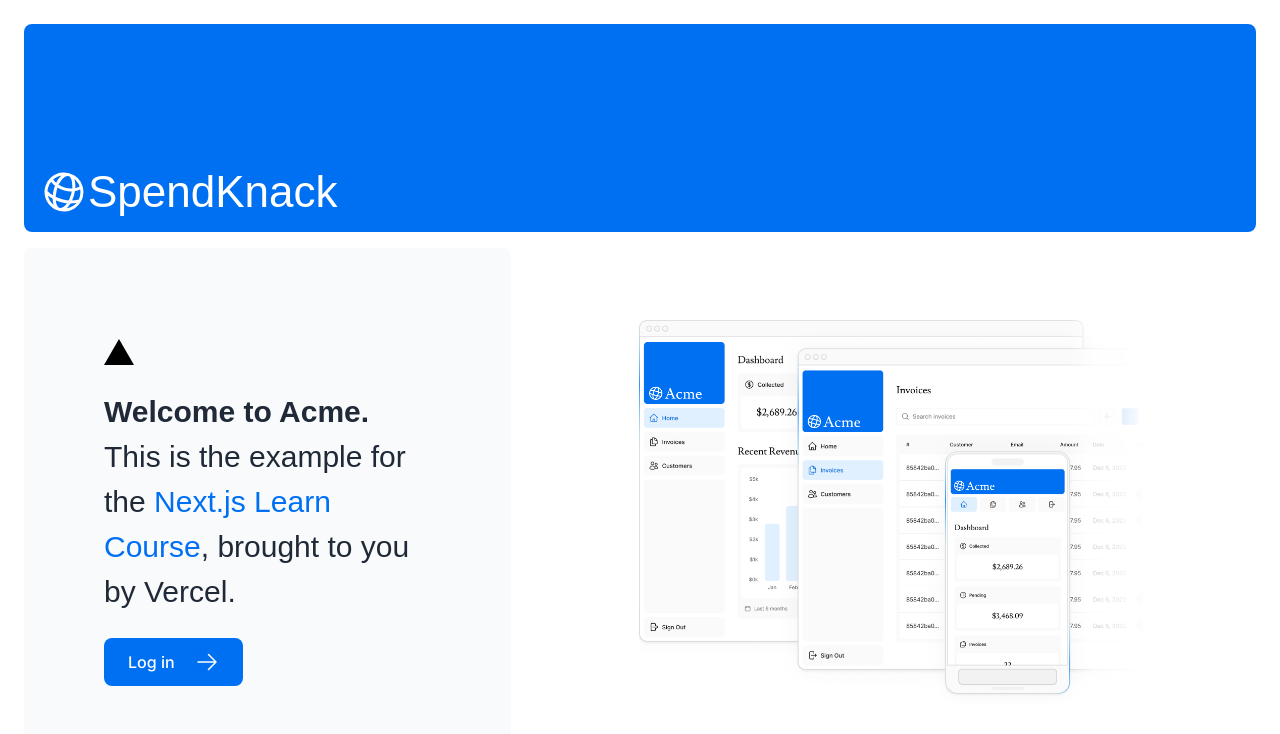
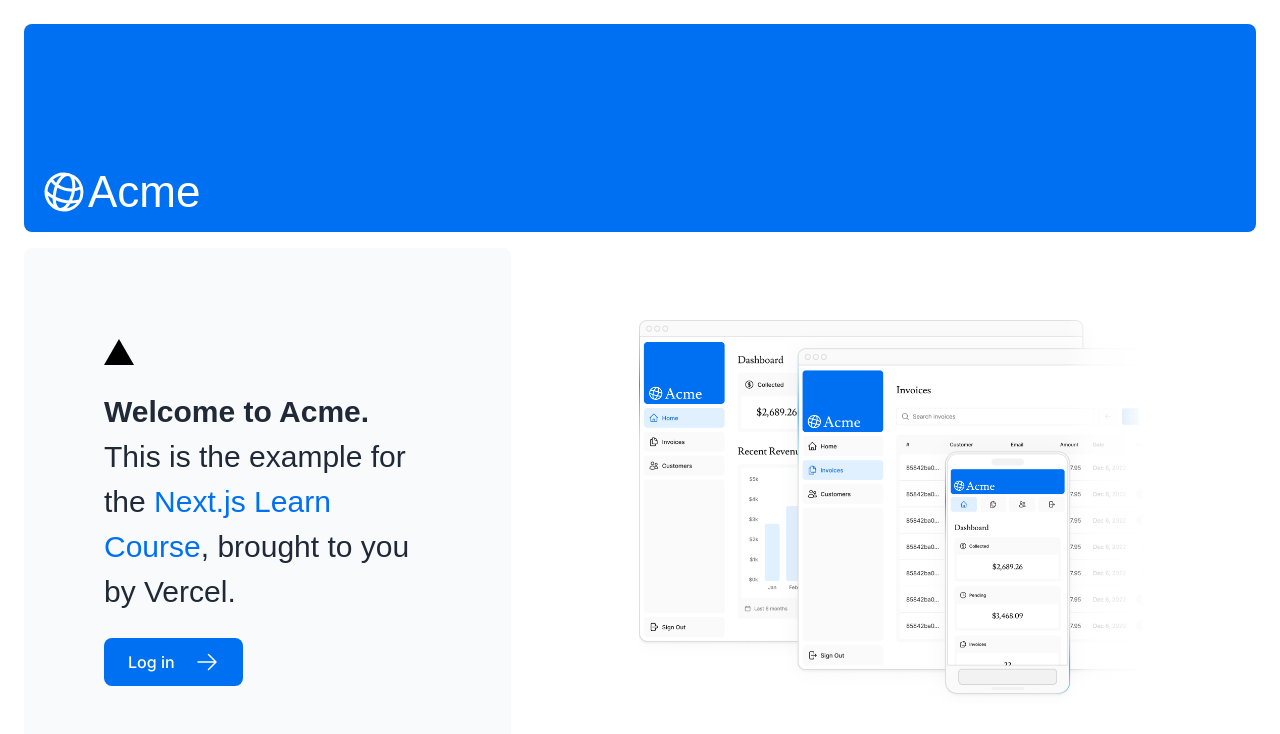
Before and after one commit to IdtDanny/spend-knack, a Next.js app in the folder nextjs-dashboard/: page / in a window 1280 px wide. Shown: the top 734 px of the page. Built offline with nearby package versions, Linux system fonts and the light colour scheme; a web font is replaced by a local one.

Commit message:
Navlink components

```diff
--- a/nextjs-dashboard/app/ui/acme-logo.tsx
+++ b/nextjs-dashboard/app/ui/acme-logo.tsx
@@ -7,7 +7,7 @@
       className={`${lusitana.className} flex flex-row items-center leading-none text-white`}
     >
       <GlobeAltIcon className="h-12 w-12 rotate-[15deg]" />
-      <p className="text-[44px]">SpendKnack</p>
+      <p className="text-[44px]">Acme</p>
     </div>
   );
 }
--- a/nextjs-dashboard/app/ui/dashboard/nav-links.tsx
+++ b/nextjs-dashboard/app/ui/dashboard/nav-links.tsx
@@ -3,6 +3,7 @@
   HomeIcon,
   DocumentDuplicateIcon,
 } from '@heroicons/react/24/outline';
+import Link from 'next/link';
 
 // Map of links to display in the side navigation.
 // Depending on the size of the application, this would be stored in a database.
@@ -22,14 +23,14 @@
       {links.map((link) => {
         const LinkIcon = link.icon;
         return (
-          <a
+          <Link
             key={link.name}
             href={link.href}
             className="flex h-[48px] grow items-center justify-center gap-2 rounded-md bg-gray-50 p-3 text-sm font-medium hover:bg-sky-100 hover:text-blue-600 md:flex-none md:justify-start md:p-2 md:px-3"
           >
             <LinkIcon className="w-6" />
             <p className="hidden md:block">{link.name}</p>
-          </a>
+          </Link>
         );
       })}
     </>
```
